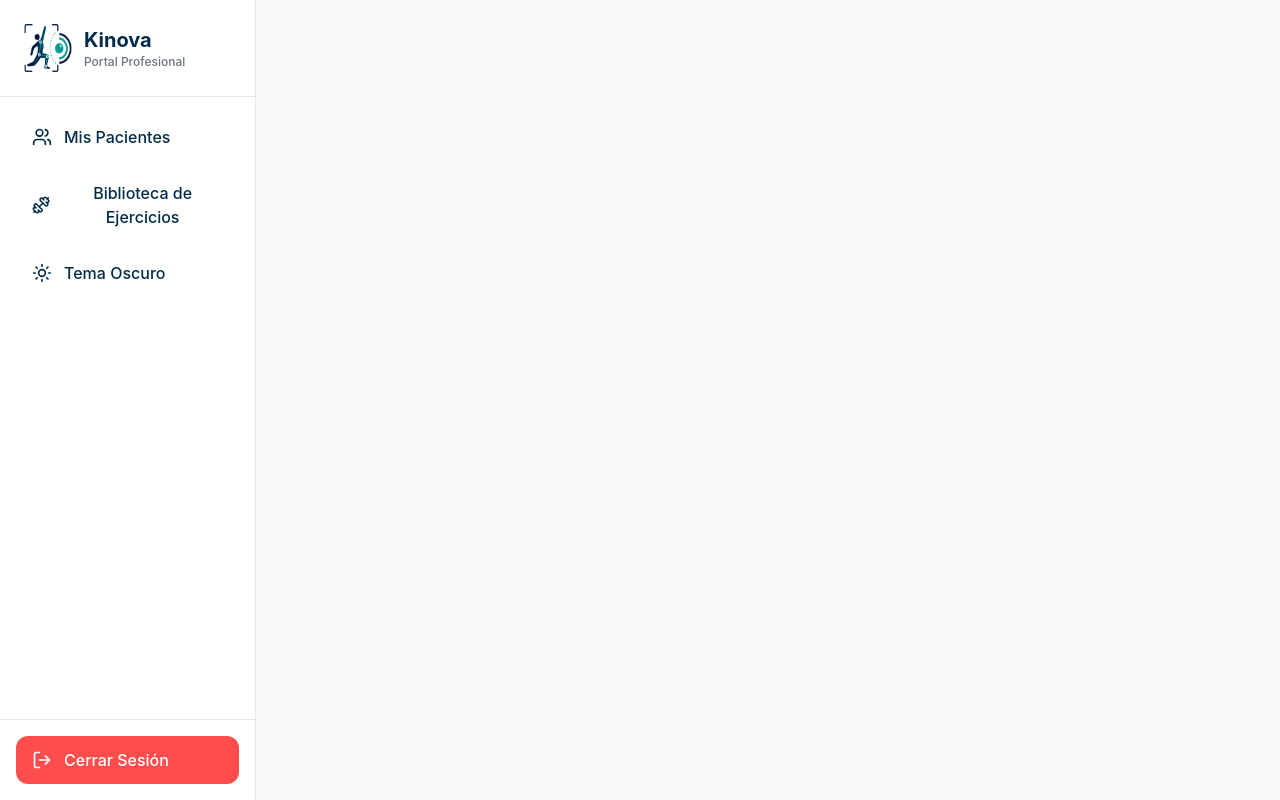
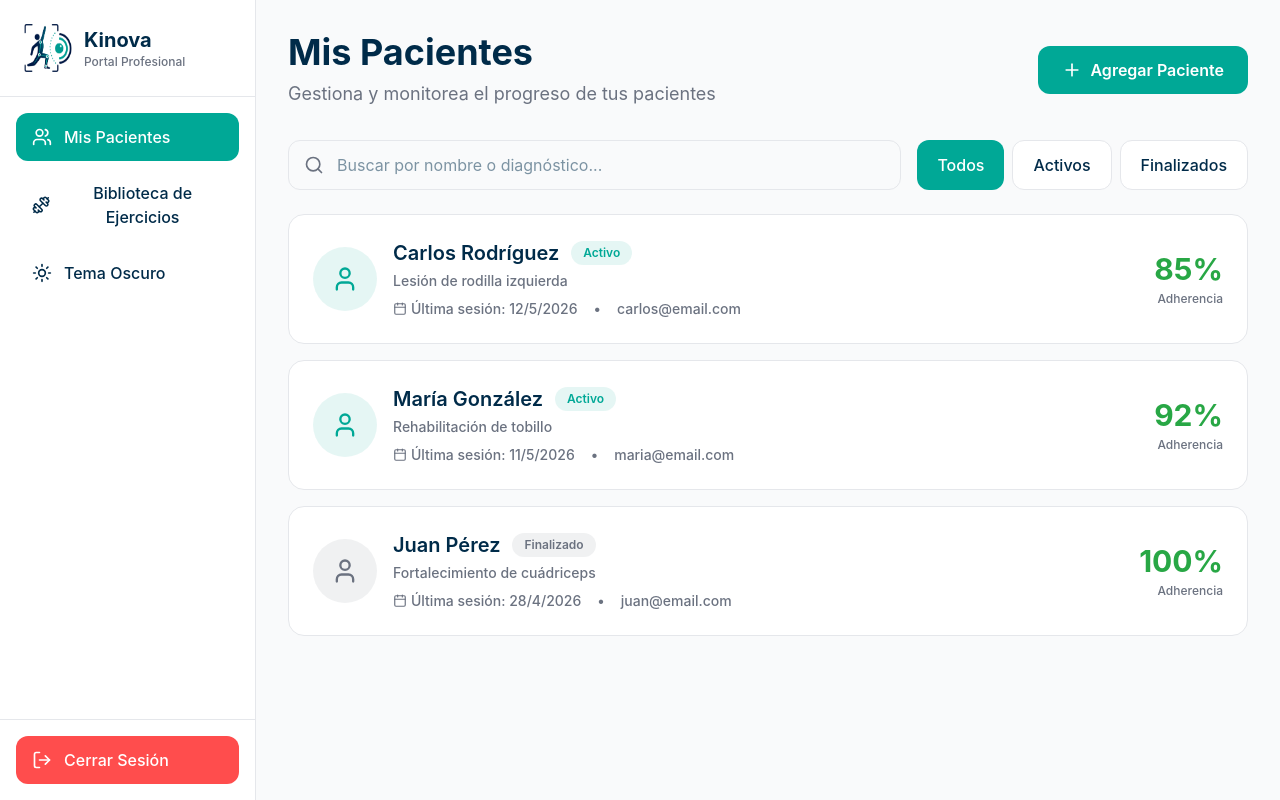
Before and after one commit to Ignacio-gh/kinova, a React (Vite) app in the folder frontend/: page /kinesiologo in a window 1280 px wide. Built offline with nearby package versions, Linux system fonts and the light colour scheme.

Commit message:
fix: Corregir rutas de navegación en sidebar y páginas de login

```diff
--- a/frontend/src/app/components/KinesiologoSidebar.tsx
+++ b/frontend/src/app/components/KinesiologoSidebar.tsx
@@ -9,11 +9,16 @@ export function KinesiologoSidebar() {
   const { theme, toggleTheme, colors } = useTheme();
 
   const navItems = [
-    { path: '/kinesiologo/pacientes', icon: Users, label: 'Mis Pacientes' },
+    { path: '/kinesiologo', icon: Users, label: 'Mis Pacientes' },
     { path: '/kinesiologo/ejercicios', icon: Dumbbell, label: 'Biblioteca de Ejercicios' },
   ];
 
-  const isActive = (path: string) => location.pathname.startsWith(path);
+  const isActive = (path: string) => {
+    if (path === '/kinesiologo') {
+      return location.pathname === '/kinesiologo';
+    }
+    return location.pathname.startsWith(path);
+  };
 
   return (
     <div
@@ -26,7 +31,7 @@ export function KinesiologoSidebar() {
       {/* Logo */}
       <div className="p-6 border-b" style={{ borderColor: colors.border }}>
         <button
-          onClick={() => navigate('/kinesiologo/pacientes')}
+          onClick={() => navigate('/kinesiologo')}
           className="flex items-center gap-3 hover:opacity-80 transition-opacity"
         >
           <img src={logoImage} alt="Kinova Logo" className="w-12 h-12" />
--- a/frontend/src/app/pages/LoginKinesiologo.tsx
+++ b/frontend/src/app/pages/LoginKinesiologo.tsx
@@ -11,7 +11,7 @@ export function KinesiologoLogin() {
 
   const handleSubmit = (e: React.FormEvent) => {
     e.preventDefault();
-    navigate('/kinesiologo/pacientes');
+    navigate('/kinesiologo');
   };
 
   return (
--- a/frontend/src/app/pages/LoginPaciente.tsx
+++ b/frontend/src/app/pages/LoginPaciente.tsx
@@ -11,7 +11,7 @@ export function PatientLogin() {
 
   const handleSubmit = (e: React.FormEvent) => {
     e.preventDefault();
-    navigate('/app');
+    navigate('/paciente');
   };
 
   return (
--- a/frontend/src/app/routes.tsx
+++ b/frontend/src/app/routes.tsx
@@ -38,7 +38,7 @@ export const router = createBrowserRouter([
     path: "/kinesiologo",
     Component: KinesiologoLayout,
     children: [
-      { path: "pacientes", Component: PatientList },
+      { index: true, Component: PatientList },
       { path: "pacientes/:id", Component: PatientDetail },
       { path: "ejercicios", Component: ExerciseLibrary },
     ],
```
